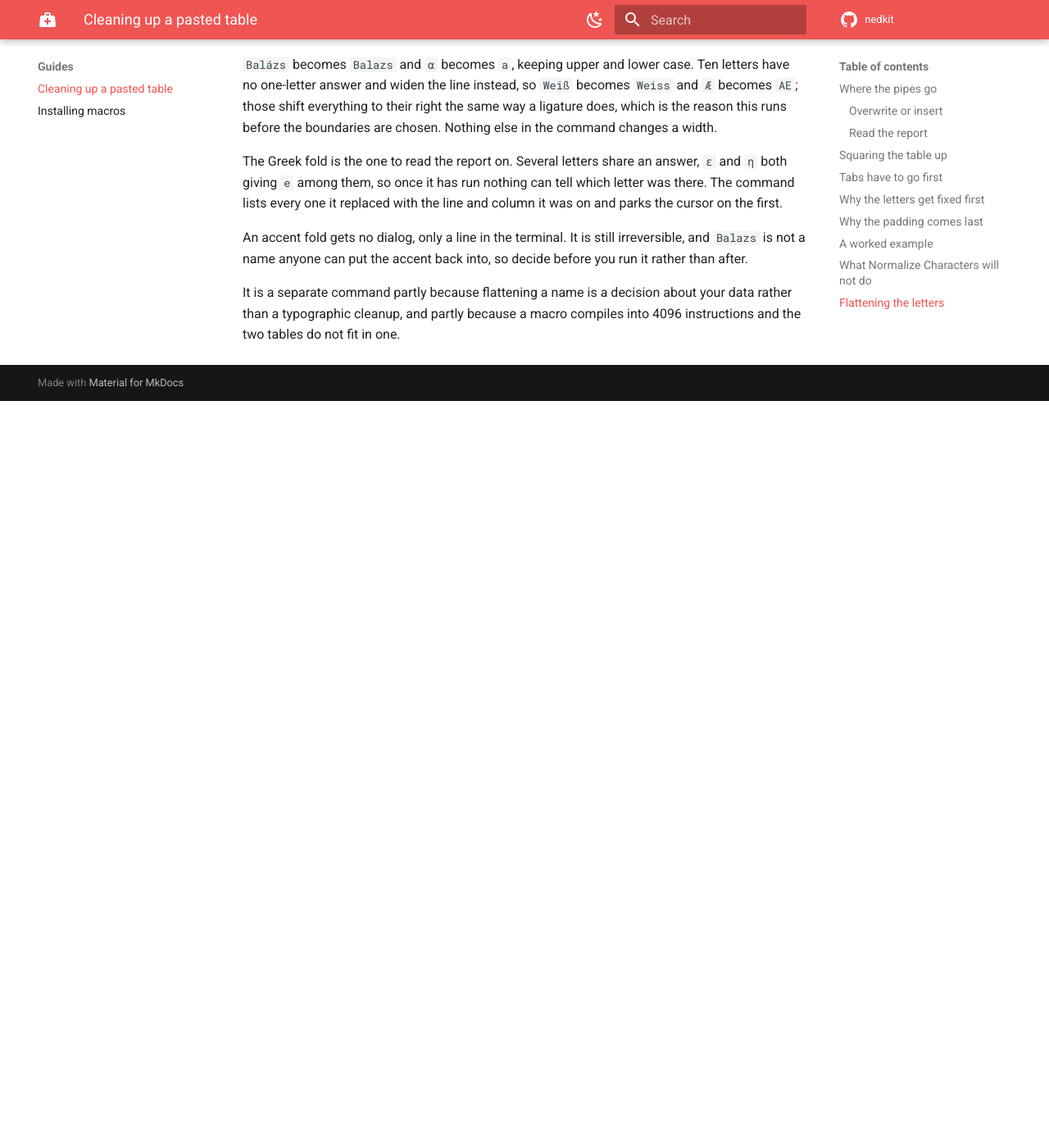
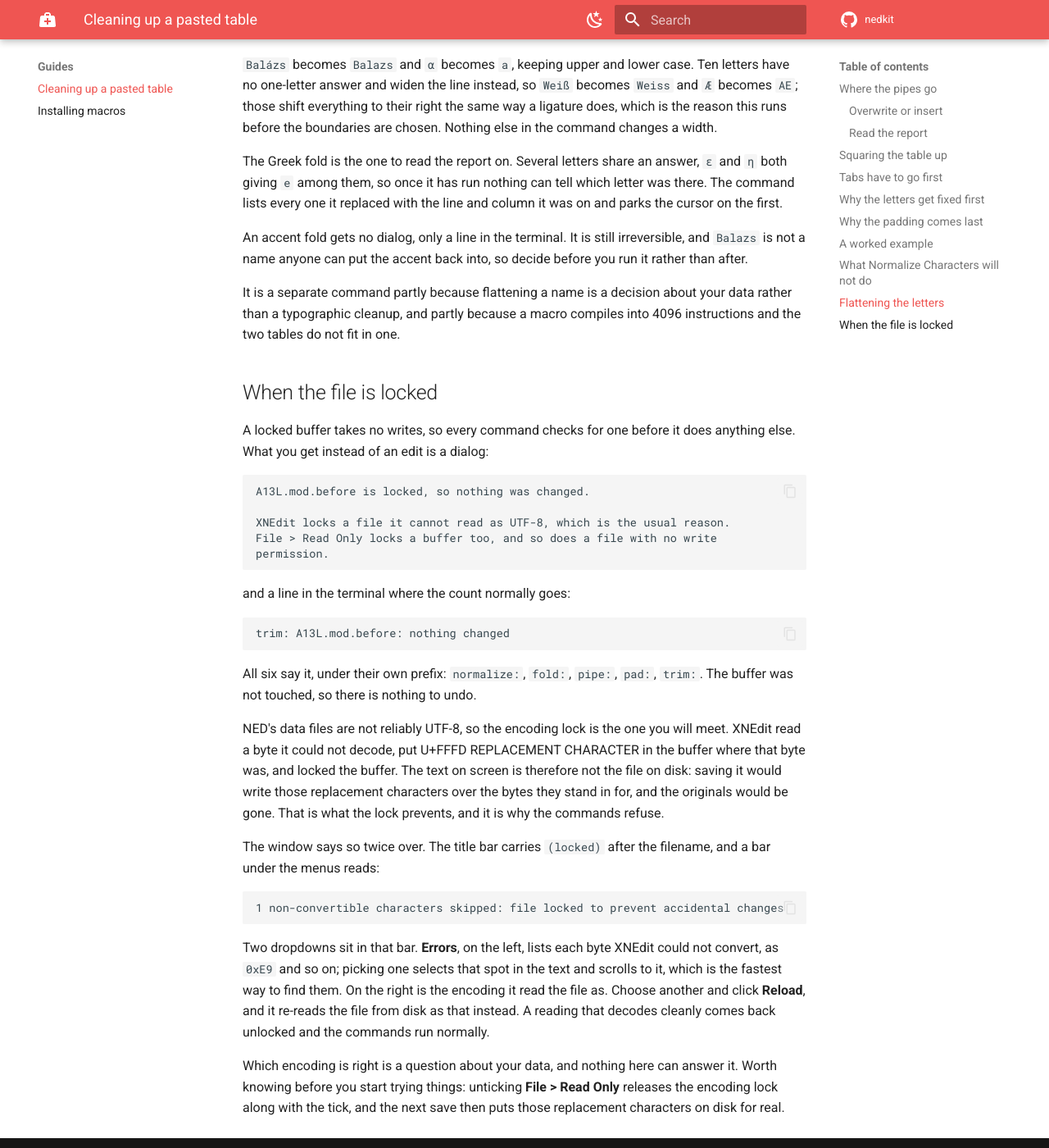
Before and after one commit to sidereal-software/nedkit, an MkDocs documentation site: the page built from docs/cleaning-pdf-tables.md, in a window 1280 px wide and 1400 px high, scrolled down 6867 px. Shown: the whole window at 82% size. Built offline with MkDocs 1.6.1 and Material for MkDocs 9.7.7, drawn with Linux system fonts in a browser that asks for light colours; comment, search, counter and statistics services are not loaded; before the commit the page ends 7356 px from its top, so only the background shows below that.

Commit message:
docs: say what a locked file looks like from the user's side
The commands now refuse a buffer nothing can be written to, and nothing in the
docs said what that looks like. It is worth saying here rather than anywhere,
because this repo's premise is that NED's data files are not reliably UTF-8, so
a locked buffer is a situation the team will actually meet.

A new section in the cleaning guide is the canonical explanation: the dialog,
the "nothing changed" terminal line, that nothing needs undoing, and why the
editor locks at all, which is that it put U+FFFD in the buffer where it could
not decode a byte, so the buffer is no longer the file. Every quoted line is
real output from running all six commands against a locked fixture. The window
cues came from dumping the window and reading the info bar rather than
describing it from memory, which is also why the ungrammatical "1
non-convertible characters skipped" is quoted as XNEdit writes it.

It ends on a warning worth having: unticking File > Read Only clears the
encoding lock too (menu.c:4432), and the next save then writes the replacement
characters to disk.

docs/index.md named only Trim Trailing Blanks as stopping on a locked buffer
and said it "stops on" one. That is now every command, and they refuse and
explain. The passage still does its job of saying what differs on classic
NEdit 5.7, which has no such lock at all.

character-replacements.md described a lone 0x96 byte sitting in the buffer for
the table to leave alone. It cannot get there: XNEdit replaces every byte it
fails to decode with U+FFFD on read and locks the buffer, so no table ever sees
one.

testing.md said the CI job takes about a minute. Six runs measured at 24, 16,
17, 20, 21 and 20 seconds, so it now says twenty seconds and, like the figure
above it, that this is an order of magnitude rather than a target.

````diff
--- a/docs/cleaning-pdf-tables.md
+++ b/docs/cleaning-pdf-tables.md
@@ -353,3 +353,51 @@ so decide before you run it rather than after.
 It is a separate command partly because flattening a name is a decision about
 your data rather than a typographic cleanup, and partly because a macro
 compiles into 4096 instructions and the two tables do not fit in one.
+
+## When the file is locked
+
+A locked buffer takes no writes, so every command checks for one before it does
+anything else. What you get instead of an edit is a dialog:
+
+```
+A13L.mod.before is locked, so nothing was changed.
+
+XNEdit locks a file it cannot read as UTF-8, which is the usual reason.
+File > Read Only locks a buffer too, and so does a file with no write
+permission.
+```
+
+and a line in the terminal where the count normally goes:
+
+```
+trim: A13L.mod.before: nothing changed
+```
+
+All six say it, under their own prefix: `normalize:`, `fold:`, `pipe:`, `pad:`,
+`trim:`. The buffer was not touched, so there is nothing to undo.
+
+NED's data files are not reliably UTF-8, so the encoding lock is the one you
+will meet. XNEdit read a byte it could not decode, put U+FFFD REPLACEMENT
+CHARACTER in the buffer where that byte was, and locked the buffer. The text on
+screen is therefore not the file on disk: saving it would write those
+replacement characters over the bytes they stand in for, and the originals would
+be gone. That is what the lock prevents, and it is why the commands refuse.
+
+The window says so twice over. The title bar carries `(locked)` after the
+filename, and a bar under the menus reads:
+
+```
+1 non-convertible characters skipped: file locked to prevent accidental changes
+```
+
+Two dropdowns sit in that bar. **Errors**, on the left, lists each byte XNEdit
+could not convert, as `0xE9` and so on; picking one selects that spot in the
+text and scrolls to it, which is the fastest way to find them. On the right is
+the encoding it read the file as. Choose another and click **Reload**, and it
+re-reads the file from disk as that instead. A reading that decodes cleanly
+comes back unlocked and the commands run normally.
+
+Which encoding is right is a question about your data, and nothing here can
+answer it. Worth knowing before you start trying things: unticking **File >
+Read Only** releases the encoding lock along with the tick, and the next save
+then puts those replacement characters on disk for real.
````
Also changed, not shown: docs/character-replacements.md (+1 -1 lines), docs/index.md (+5 -2 lines), docs/installing-macros.md (+6 -0 lines), docs/testing.md (+4 -3 lines).
